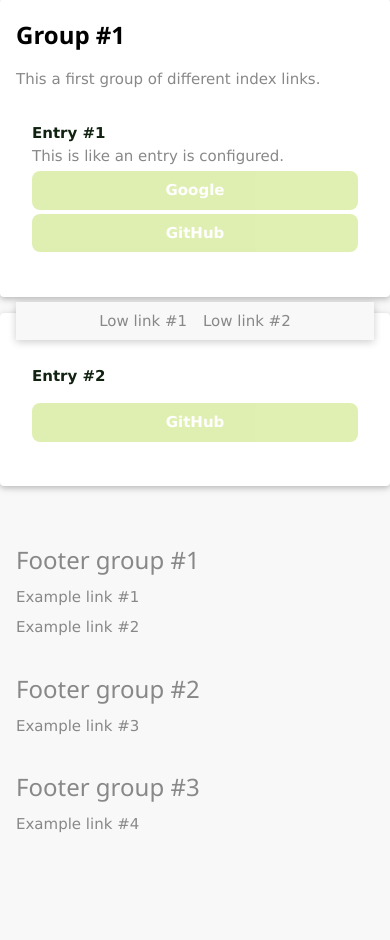
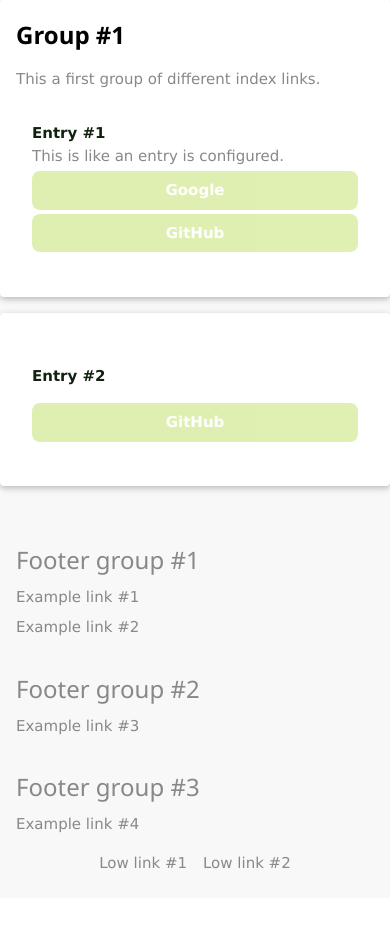
Before and after one commit to sebastianknopf/portalite, a PHP site: page / in a window 390 px wide. Shown: the part 488-1428 px from the top of the page. After the commit the page ends 1357 px from the top, so only its background shows below. Run offline with PHP 8.4, Linux system fonts and the light colour scheme.

Commit message:
improved low footer for mobile style

```diff
--- a/public/index.php
+++ b/public/index.php
@@ -129,23 +129,10 @@ $footerLowLinks = $footerLow === null ? [] : pl_get($footerLow, 'links', []);
         padding: 8px 16px;
       }
 
-      body.has-footer-low {
-        padding-bottom: 80px;
-      }
-
-      .footer-low {
-        position: fixed;
-        right: 16px;
-        bottom: 16px;
-        left: 16px;
-        z-index: 100;
-        box-shadow: 0 2px 8px rgba(0, 0, 0, 0.2);
-      }
-
     }
     </style>
   </head>
-  <body class="w3-secondary<?= count($footerLowLinks) > 0 ? ' has-footer-low' : '' ?>">
+  <body class="w3-secondary">
     <header class="w3-padding-16 w3-primary">
       <div class="w3-content header-content">
         <?php if ($logo !== null): ?>
@@ -226,9 +213,11 @@ $footerLowLinks = $footerLow === null ? [] : pl_get($footerLow, 'links', []);
           });
       });
     </script>
+    <?php if (count($footerGroups) > 0 || count($footerLowLinks) > 0): ?>
+    <footer class="w3-secondary w3-padding-16">
+      <div class="w3-content">
         <?php if (count($footerGroups) > 0): ?>
-    <footer class="w3-secondary w3-padding-16">
-      <div class="w3-content footer-content">
+        <div class="footer-content">
           <?php foreach ($footerGroups as $position => $group): ?>
           <section class="footer-group footer-group-<?= $position ?>">
             <?php if (pl_get($group, 'title') !== null): ?>
@@ -242,16 +231,18 @@ $footerLowLinks = $footerLow === null ? [] : pl_get($footerLow, 'links', []);
           </section>
           <?php endforeach; ?>
         </div>
-    </footer>
         <?php endif; ?>
         <?php if (count($footerLowLinks) > 0): ?>
-    <div class="footer-low w3-secondary">
-      <div class="w3-content footer-low-content">
+        <div class="footer-low">
+          <div class="footer-low-content">
             <?php foreach ($footerLowLinks as $link): ?>
             <a href="<?= pl_get($link, 'url') ?>" target="<?= pl_get($link, 'target', '_self') ?>"><?= pl_get($link, 'title') ?></a>
             <?php endforeach; ?>
           </div>
         </div>
         <?php endif; ?>
+      </div>
+    </footer>
+    <?php endif; ?>
   </body>
 </html>
```
Also changed, not shown: README.md. Lines whose indentation alone changed are shown as unchanged.
